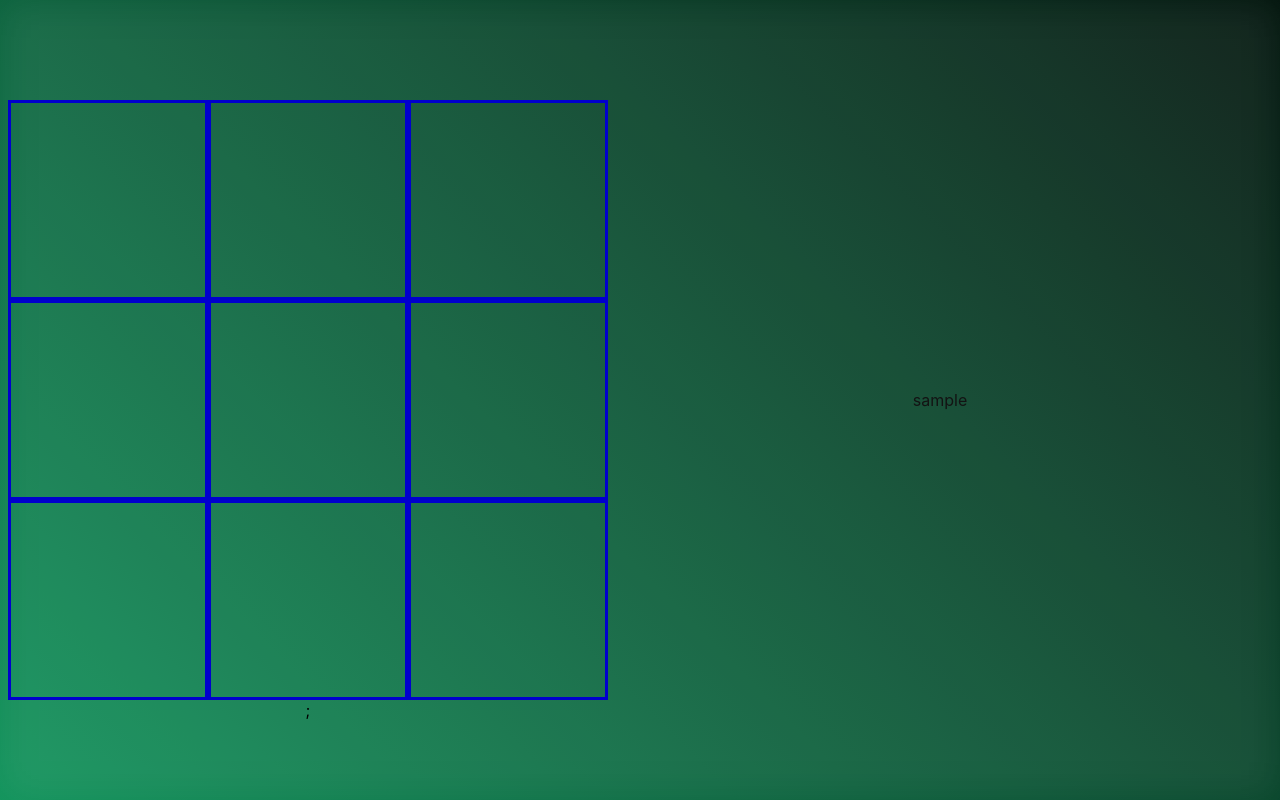
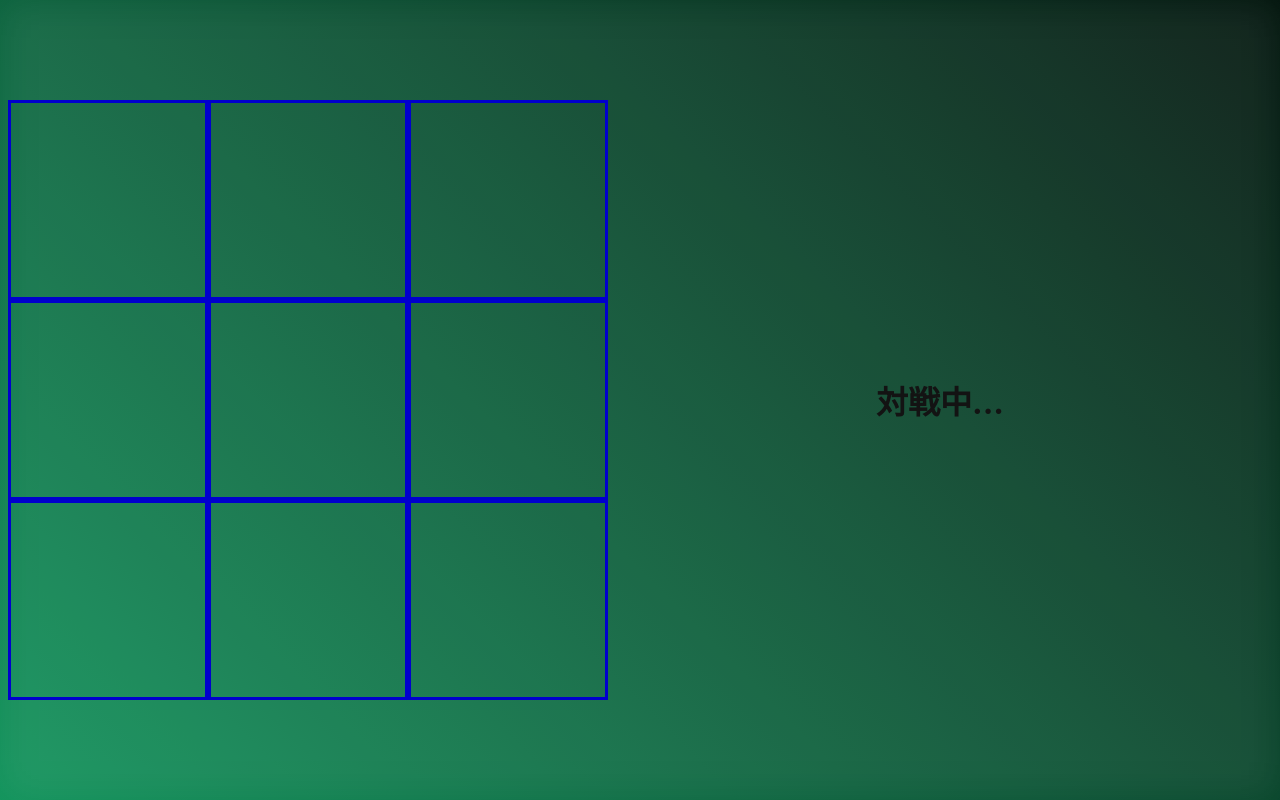
Before and after one commit to tiyo5151/OX, a Next.js app: page / in a window 1280 px wide. Built offline with nearby package versions, Linux system fonts and the light colour scheme.

Commit message:
board更新うまくいかない

```diff
--- a/src/component/board.tsx
+++ b/src/component/board.tsx
@@ -1,26 +1,23 @@
-import styles from "../pages/index.module.css";
+import styles from '../pages/index.module.css';
 
-interface Props {
-  board: number[][];
-  setOX: (y: number, x: number) => void;
-}
+type BoardProps = {
+  board: (number | null)[][];
+  setOX: (x: number, y: number) => void;
+};
 
-const Board: React.FC<Props> = (
-  { board, setOX }
-) => {
+const Board: React.FC<BoardProps> = ({ board, setOX }) => {
   return (
     <div className={styles.board}>
-      {board.map((row:number[], y:number) => (
+      {board.map((row, y) => (
         <div key={y} className={styles.row}>
-          {row.map((cell:number, x:number) => (
-            <div key={x} className={styles.cell} onClick={() => setOX(x,y)}>
-              {board[y][x] === 1 ? "○" : board[y][x] === 2 ? "×" : ""}
+          {row.map((cell, x) => (
+            <div key={x} className={styles.cell} onClick={() => setOX(x, y)}>
+              {cell === 1 ? '○' : cell === 2 ? '×' : ''}
             </div>
           ))}
+        </div>
+      ))}
     </div>
-  ))};
-  </div>
   );
 };
-
 export default Board;
--- a/src/component/imformation.tsx
+++ /dev/null
@@ -1,11 +0,0 @@
-import styles from '../pages/index.module.css';
-
-const Imformation: React.FC = () => {
-  return (
-    <div className={styles.imformation}>
-      <p>sample</p>
-    </div>
-  );
-};
-
-export default Imformation;
--- /dev/null
+++ b/src/component/information.tsx
@@ -0,0 +1,13 @@
+import useGame from '../hooks/useGame';
+import styles from '../pages/index.module.css';
+
+const Information: React.FC = () => {
+  const { winner } = useGame();
+  return (
+    <div className={styles.information}>
+      {winner !== null ? <h1>{winner}の勝利</h1> : <h1>対戦中...</h1>}
+    </div>
+  );
+};
+
+export default Information;
--- a/src/constants/index.tsx
+++ b/src/constants/index.tsx
@@ -0,0 +1,43 @@
+import type { Lines } from '../types/constants';
+export const lines: Lines = [
+  [
+    { y: 0, x: 0 },
+    { y: 0, x: 1 },
+    { y: 0, x: 2 },
+  ], // 上の横列
+  [
+    { y: 1, x: 0 },
+    { y: 1, x: 1 },
+    { y: 1, x: 2 },
+  ], // 中央の横列
+  [
+    { y: 2, x: 0 },
+    { y: 2, x: 1 },
+    { y: 2, x: 2 },
+  ], // 下の横列
+  [
+    { y: 0, x: 0 },
+    { y: 1, x: 0 },
+    { y: 2, x: 0 },
+  ], // 左の縦列
+  [
+    { y: 0, x: 1 },
+    { y: 1, x: 1 },
+    { y: 2, x: 1 },
+  ], // 中央の縦列
+  [
+    { y: 0, x: 2 },
+    { y: 1, x: 2 },
+    { y: 2, x: 2 },
+  ], // 右の縦列
+  [
+    { y: 0, x: 0 },
+    { y: 1, x: 1 },
+    { y: 2, x: 2 },
+  ], // 左上から右下への対角線
+  [
+    { y: 0, x: 2 },
+    { y: 1, x: 1 },
+    { y: 2, x: 0 },
+  ], // 右上から左下への対角線
+];
--- a/src/hooks/useGame.tsx
+++ b/src/hooks/useGame.tsx
@@ -1,31 +1,56 @@
 import { useState } from 'react';
+import { lines } from '../constants';
 
 const useGame = () => {
-  const [board, setBoard] = useState([
-    [0, 0, 0],
-    [0, 0, 0],
-    [0, 0, 0],
+  const [board, setBoard] = useState<(number | null)[][]>([
+    [null, null, null],
+    [null, null, null],
+    [null, null, null],
   ]);
+  const newBoard = structuredClone(board);
   const [turn, setTurn] = useState(1);
+  const [winner, setWinner] = useState<number | null>(null);
+
+  const checkWinner = (newBoard: (number | null)[][]) => {
+    for (const line of lines) {
+      const [a, b, c] = line;
+      if (
+        newBoard[a.y][a.x] !== null &&
+        newBoard[a.y][a.x] === newBoard[b.y][b.x] &&
+        newBoard[a.y][a.x] === newBoard[c.y][c.x]
+      ) {
+        return setWinner(newBoard[a.y][a.x]);
+      }
+      if (newBoard.every((row) => row.every((cell) => cell !== null))) {
+        return setWinner(3);
+      }
+    }
+  };
+
   const setOX = (x: number, y: number) => {
     console.log(x, y);
-    if (board[y][x] !== 0) {
+    if (newBoard[y][x] !== null || winner !== null) {
       return;
     }
+    //1: ○, 2: ×
     if (turn === 1) {
-      board[y][x] = 1;
-      setTurn(2);
+      newBoard[y][x] = 1;
     }
     if (turn === 2) {
-      board[y][x] = 2;
-      setTurn(1);
+      newBoard[y][x] = 2;
     }
-    setBoard(board);
+    checkWinner(newBoard);
+    setBoard(newBoard);
+    setTurn(turn === 1 ? 2 : 1);
   };
+
+  console.log(winner);
+  console.log(newBoard);
   return {
     board,
     setOX,
     turn,
+    winner,
   };
 };
 
--- a/src/pages/index.module.css
+++ b/src/pages/index.module.css
@@ -66,7 +66,7 @@
   height: 600px;
 }
 
-.imformation {
+.information {
   display: flex;
   flex-direction: column;
   flex-grow: 1;
--- a/src/pages/index.tsx
+++ b/src/pages/index.tsx
@@ -1,19 +1,16 @@
 import React from 'react';
+import Board from '../component/board';
+import Information from '../component/information';
+import useGame from '../hooks/useGame';
 import styles from './index.module.css';
-import useGame from '../hooks/useGame';
-import Board from '../component/board';
-import Imformation from '../component/imformation';
 
 const Home: React.FC = () => {
-  const {
-    board,
-    setOX,
-  } = useGame();
+  const { board, setOX, winner } = useGame();
 
   return (
     <div className={styles.container}>
       <Board board={board} setOX={setOX} />
-      <Imformation/>
+      <Information winner={winner} />
     </div>
   );
 };
--- a/src/styles/globals.css
+++ b/src/styles/globals.css
@@ -5,7 +5,6 @@ body {
   overflow: hidden;
   font-family: -apple-system, BlinkMacSystemFont, 'Segoe UI', Roboto, Oxygen, Ubuntu, Cantarell,
     'Fira Sans', 'Droid Sans', 'Helvetica Neue', sans-serif;
-  cursor: imageUrl('');
 }
 
 a {
--- /dev/null
+++ b/src/types/constants.ts
@@ -0,0 +1,8 @@
+type Element = {
+  y: number;
+  x: number;
+};
+
+type Line = [Element, Element, Element];
+
+export type Lines = Line[];
```
